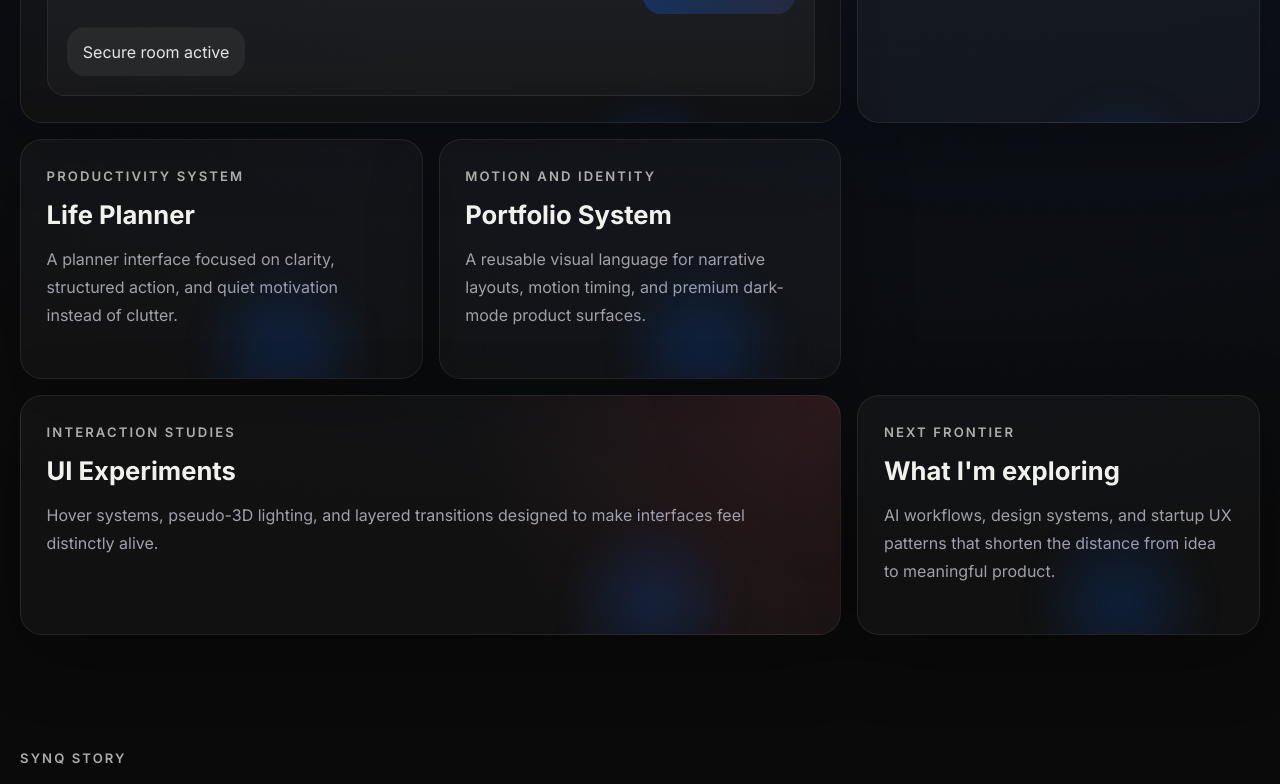
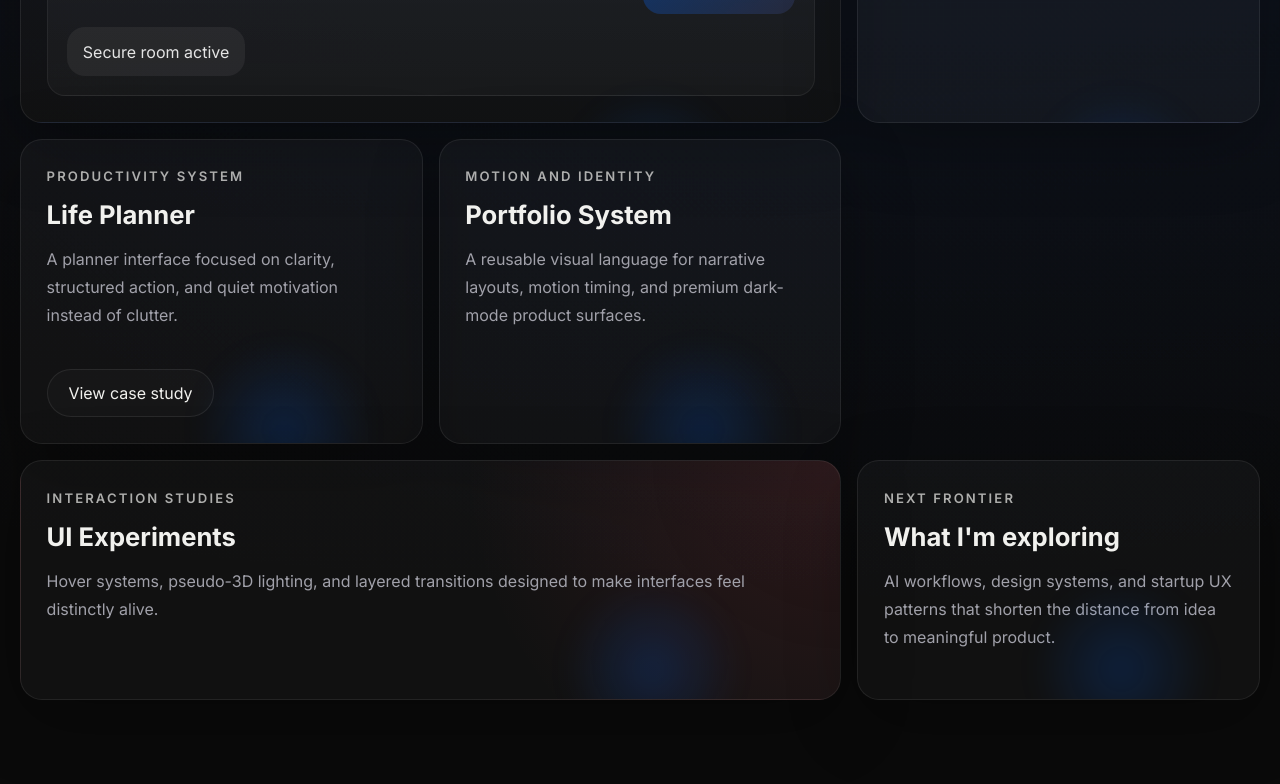
Before and after one commit to iamkorvynn/korvyn.io, a Next.js app: page / in a window 1280 px wide. Shown: the part 3000-3784 px from the top of the page. Built offline with nearby package versions, Linux system fonts and the light colour scheme.

Commit message:
Update portfolio links and contact details

```diff
--- a/components/portfolio-page.tsx
+++ b/components/portfolio-page.tsx
@@ -35,6 +35,9 @@ type RailPanel = {
   mobileAlt?: string;
 };
 
+const getLinkProps = (href: string) =>
+  href.startsWith("http") ? { target: "_blank", rel: "noreferrer" } : {};
+
 const navLinks = [
   { label: "Projects", href: "#projects" },
   { label: "About", href: "#about" },
@@ -68,7 +71,7 @@ const bentoCards: ProjectCard[] = [
     description:
       "A cinematic messaging concept built around trust, device confidence, and visual restraint.",
     tags: ["E2EE", "Passkeys", "PWA", "Cinematic UI"],
-    href: "#synq-story",
+    href: "https://synq-chat.vercel.app/",
     className: "bento-feature",
   },
   {
@@ -83,6 +86,7 @@ const bentoCards: ProjectCard[] = [
     eyebrow: "Productivity system",
     description:
       "A planner interface focused on clarity, structured action, and quiet motivation instead of clutter.",
+    href: "https://life-planner-main.vercel.app/",
     className: "bento-small",
   },
   {
@@ -145,7 +149,7 @@ const railPanels: RailPanel[] = [
     description:
       "A messaging concept where privacy, modern auth, and cinematic pacing come together in one flagship product story.",
     tags: ["Messaging", "Security", "Product Design"],
-    href: "#synq-story",
+    href: "https://synq-chat.vercel.app/",
     desktopSrc: "/projects/synq-desktop.png",
     desktopAlt: "Synq desktop messaging workspace preview.",
     mobileSrc: "/projects/synq-mobile.jpeg",
@@ -156,7 +160,7 @@ const railPanels: RailPanel[] = [
     description:
       "A planner dashboard that favors mental clarity, strong information hierarchy, and a calm daily workflow.",
     tags: ["Dashboard", "Planning", "Systems"],
-    href: "#projects",
+    href: "https://life-planner-main.vercel.app/",
     desktopSrc: "/projects/life-planner-desktop.png",
     desktopAlt: "Life Planner desktop dashboard preview.",
     mobileSrc: "/projects/life-planner-mobile.jpeg",
@@ -413,7 +417,7 @@ export function PortfolioPage() {
                 </div>
               ) : null}
               {card.href ? (
-                <Link className="card-link" href={card.href}>
+                <Link className="card-link" href={card.href} {...getLinkProps(card.href)}>
                   View case study
                 </Link>
               ) : null}
@@ -579,7 +583,7 @@ export function PortfolioPage() {
                         <span key={tag}>{tag}</span>
                       ))}
                     </div>
-                    <Link className="card-link" href={panel.href}>
+                    <Link className="card-link" href={panel.href} {...getLinkProps(panel.href)}>
                       Explore project
                     </Link>
                   </div>
@@ -619,7 +623,7 @@ export function PortfolioPage() {
             </p>
           </Reveal>
           <Reveal className="about-list" delay={220}>
-            <span>Currently building: secure communication experiences</span>
+            <span>Currently building: secure, product-driven web applications.</span>
             <span>
               Interested in: product engineering, frontend systems, startup
               design
@@ -661,12 +665,12 @@ export function PortfolioPage() {
             startup-ready web builds.
           </p>
           <div className="hero-actions">
-            <Link className="button-primary" href="mailto:hello@korvyn.io">
+            <Link className="button-primary" href="mailto:numaanbinhusain@gmail.com">
               Contact Me
             </Link>
             <Link
               className="button-secondary"
-              href="https://github.com/korvynn"
+              href="https://github.com/iamkorvynn"
               target="_blank"
               rel="noreferrer"
             >
@@ -685,13 +689,17 @@ export function PortfolioPage() {
           <p>Product-minded frontend builder for privacy-first digital experiences.</p>
         </div>
         <div className="footer-links">
-          <Link href="https://github.com/korvynn" target="_blank" rel="noreferrer">
+          <Link href="https://github.com/iamkorvynn" target="_blank" rel="noreferrer">
             GitHub
           </Link>
-          <Link href="https://linkedin.com" target="_blank" rel="noreferrer">
+          <Link
+            href="https://www.linkedin.com/in/numaan-bin-husain/"
+            target="_blank"
+            rel="noreferrer"
+          >
             LinkedIn
           </Link>
-          <Link href="mailto:hello@korvyn.io">Email</Link>
+          <Link href="mailto:numaanbinhusain@gmail.com">Email</Link>
         </div>
         <span className="footer-signature">
           Built with intent, motion, and late-night obsession.
```
Also changed, not shown: 1 other file (tests, documents, lock files or other folders).
